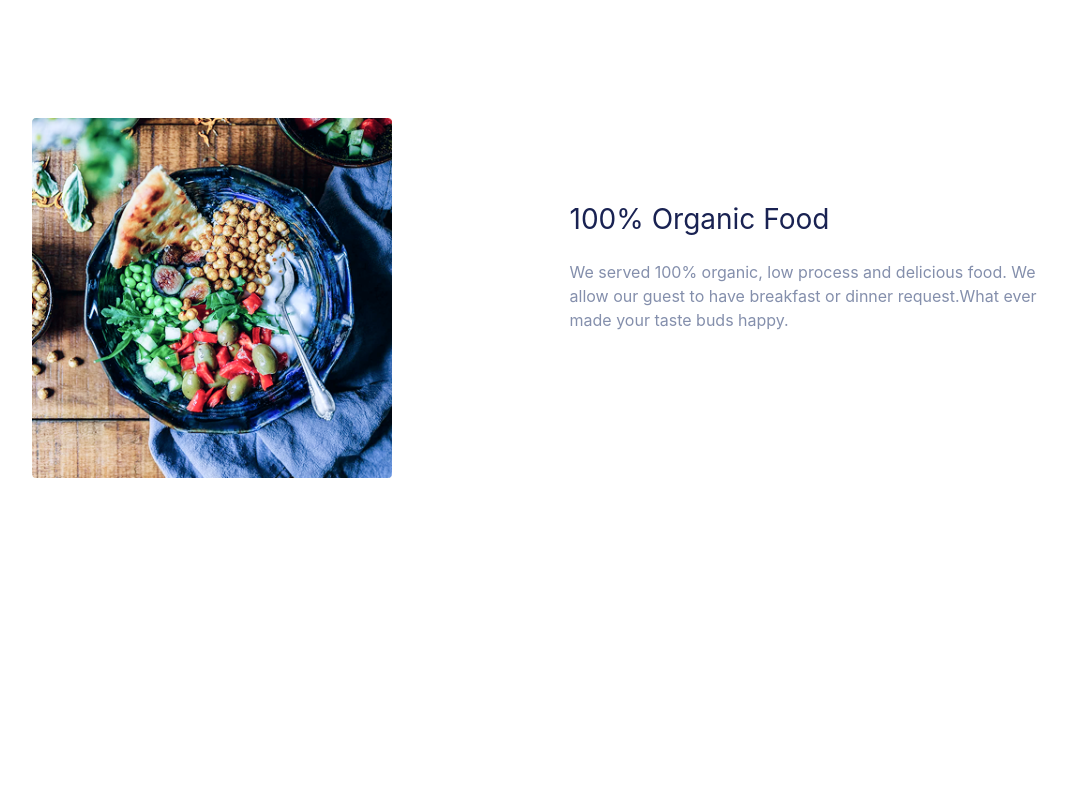
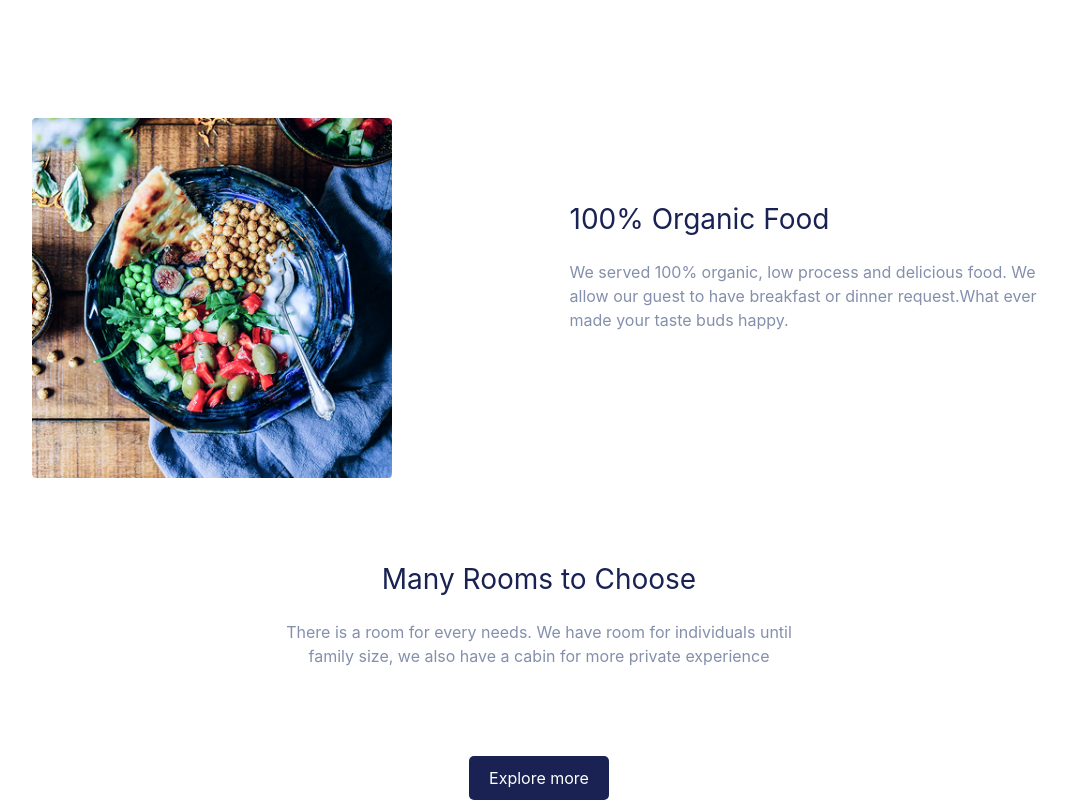
Before and after one commit to mnozilshoev-rgb/W2-Homework3, a website: page index.html in a window 1280 px wide. Shown: the part 1732-2532 px from the top of the page, without its empty margins (101-1168 px from the left). Before the commit the page ends 2410 px from the top, so only its background shows below. Drawn offline with nearby package versions, Linux system fonts and the light colour scheme; files that its build step writes are made by us from their sources.

Commit message:
section5 done

```diff
--- a/index.html
+++ b/index.html
@@ -82,7 +82,16 @@
 
 
 
-</div>
+    </div >
+
+    <div class="text-center">
+
+    <h1 class="text-[28px] text-[#192252] ">Many Rooms to Choose</h1>
+    <p class="mt-5 mb-5 text-[#848FAC] text-center mb-15">There is a room for every needs. We have room for individuals until <br> family size, we also have a cabin for more private experience</p>
+    <button class="p-2.5 bg-[#192252] pl-5 pr-5 rounded-[5px] text-white mt-7">Explore more</button>
+    </div>
+
+
 
 
 </body>
```
